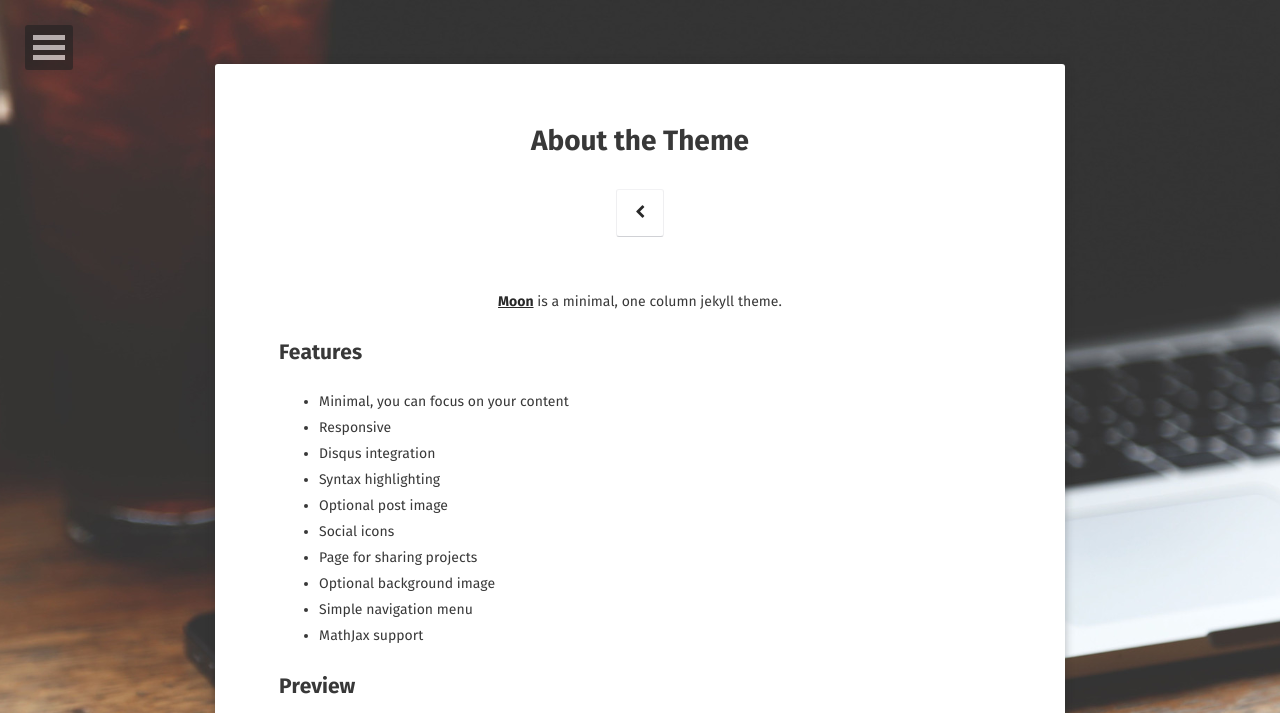
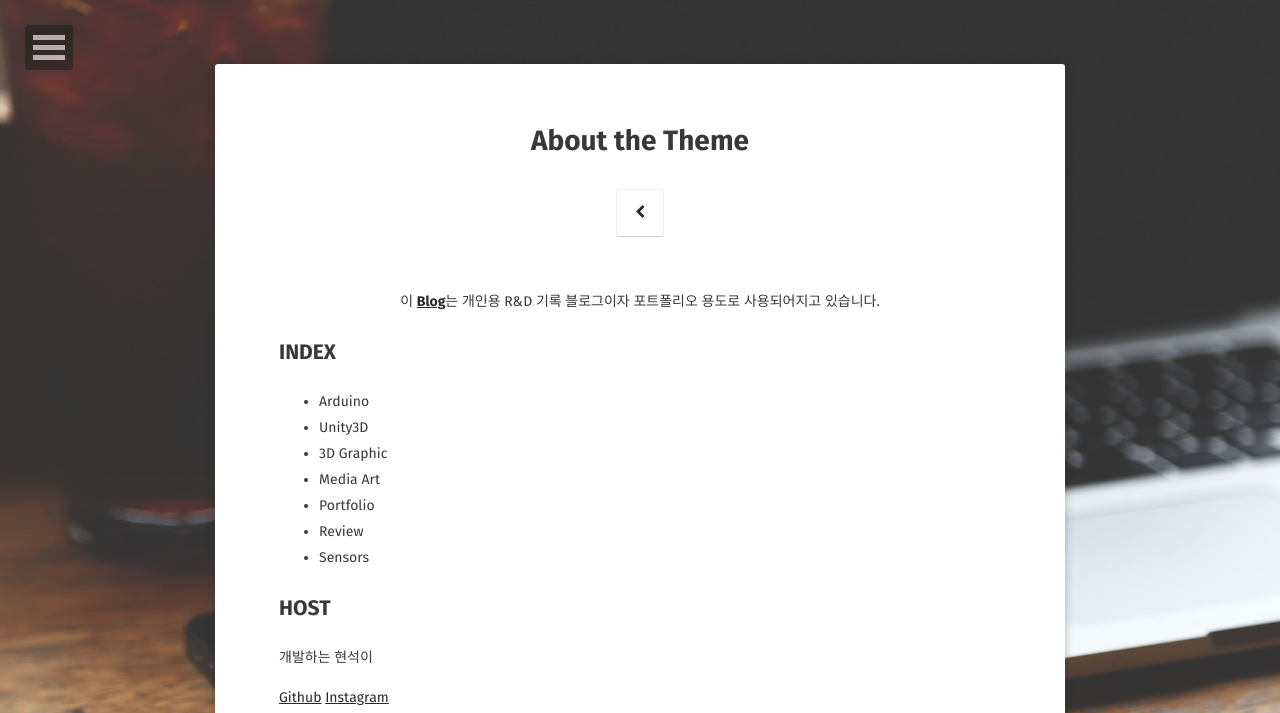
Before and after one commit to devhyunsuk2/devhyunsuk2.github.io, a Jekyll site: the page built from about/index.md, in a window 1280 px wide. Shown: the top 713 px of the page. Built offline with Jekyll 4.4.1, drawn with Linux system fonts in a browser that asks for light colours; some web fonts are replaced; comment, search, counter and statistics services are not loaded; some of the changed text lies outside the part shown; grey boxes are pictures that could not be loaded.

Commit message:
Update index.md

```diff
--- a/about/index.md
+++ b/about/index.md
@@ -2,36 +2,29 @@
 layout: page
 title: About the Theme
 tags: [about, Jekyll, theme, moon]
-date: 2016-03-21
-comments: false
+date: 2019-04-24
+comments: true
 ---
 
-<center><a href="http://taylantatli.github.io/Moon"><b>Moon</b></a> is a minimal, one column jekyll theme.</center>
+<center>이 <a href="http://devhyunsuk2.github.io"><b>Blog</b></a>는 개인용 R&D 기록 블로그이자 포트폴리오 용도로 사용되어지고 있습니다.</center>
 
-## Features
-* Minimal, you can focus on your content
-* Responsive
-* Disqus integration
-* Syntax highlighting
-* Optional post image
-* Social icons
-* Page for sharing projects
-* Optional background image
-* Simple navigation menu
-* MathJax support
+## INDEX
+* Arduino
+* Unity3D
+* 3D Graphic
+* Media Art
+* Portfolio
+* Review
+* Sensors
 
-## Preview
+## HOST
 
-{% capture images %}
-    https://cloud.githubusercontent.com/assets/754514/14509720/61c61058-01d6-11e6-93ab-0918515ecd56.png
-    https://cloud.githubusercontent.com/assets/754514/14509716/61ac6c8e-01d6-11e6-879f-8308883de790.png
-{% endcapture %}
-{% include gallery images=images caption="Screenshots of Moon Theme" cols=2 %}
+개발하는 현석이
 
-See a [live version of Moon](http://taylantatli.github.io/Moon) hosted on GitHub.
+[Github](https://github.com/)
+[Instagram](https://www.instagram.com/junghyunsuk1234/)
 
-## Getting Started
+## DESCRIPTION
 
-To learn how to install and use this theme check out the [Setup Guide](http://taylantatli.me/Moon/moon-theme/) for more information.
-
-[Install Moon](https://github.com/TaylanTatli/Moon){: .btn}
+인터렉티브 미디어 콘텐츠 개발자.
+Unity3D로 개발하고있습니다.
```
